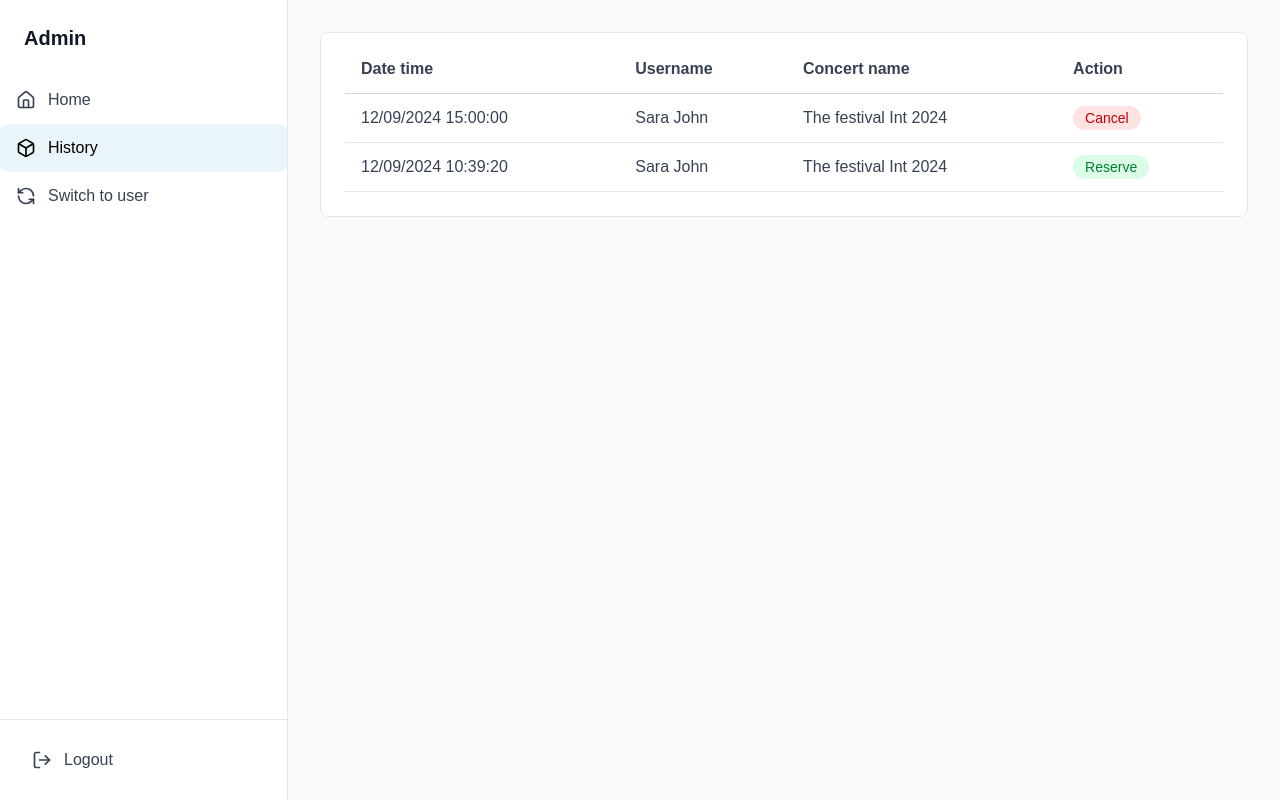
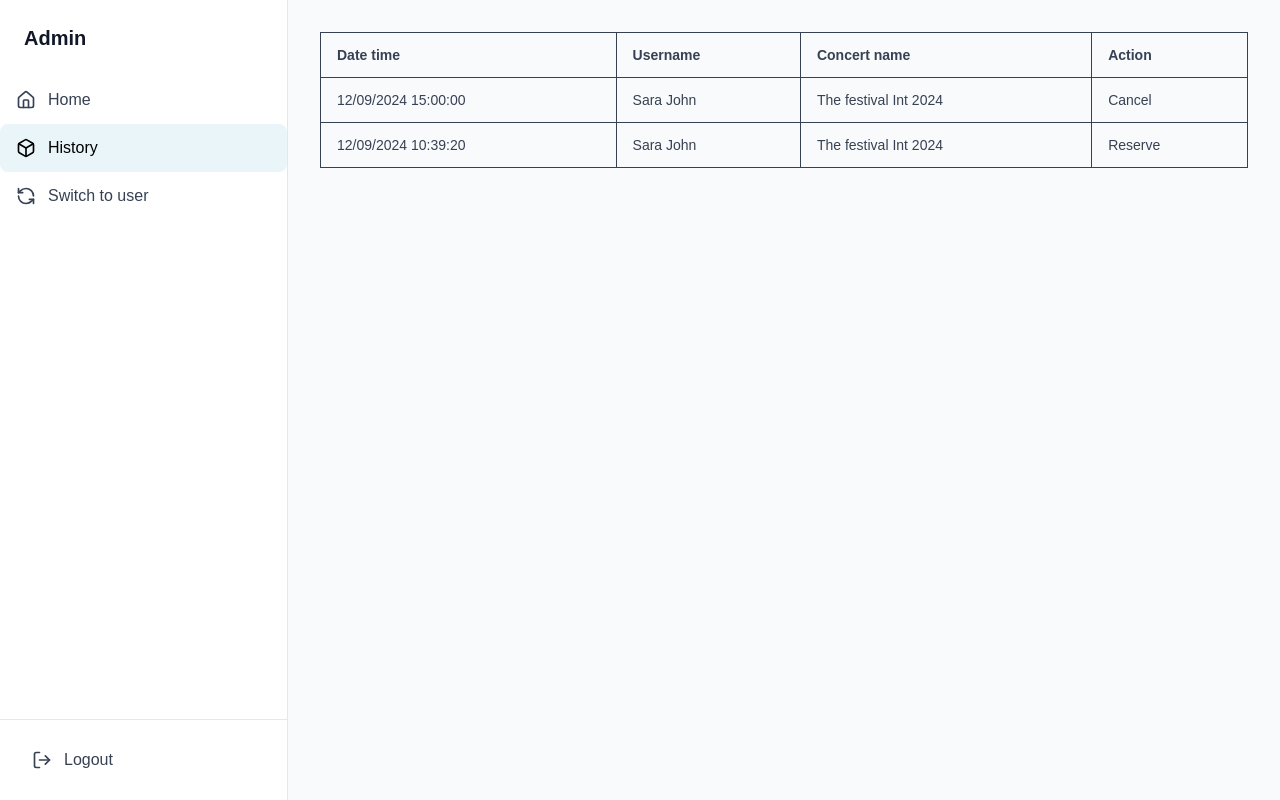
Before and after one commit to atanai/concert-app, a Next.js app in the folder frontend/: page /admin/history in a window 1280 px wide. Built offline with nearby package versions, Linux system fonts and the light colour scheme.

Commit message:
Fix table style

```diff
--- a/frontend/app/admin/history/page.tsx
+++ b/frontend/app/admin/history/page.tsx
@@ -4,28 +4,24 @@ import { history } from '../../data/mockData';
 
 export default function AdminHistory() {
   return (
-    <div className="bg-white border border-gray-200 rounded-lg p-4 md:p-6 overflow-x-auto">
-      <table className="w-full text-sm md:text-base">
-        <thead>
+    <div>
+      <table className="w-full text-sm border border-gray-300 border-collapse">
+        <thead className="bg-gray-90">
           <tr className="border-b border-gray-300 text-left">
-            <th className="pb-3 px-3 md:px-4 text-gray-700 font-bold">Date time</th>
-            <th className="pb-3 px-3 md:px-4 text-gray-700 font-bold">Username</th>
-            <th className="pb-3 px-3 md:px-4 text-gray-700 font-bold">Concert name</th>
-            <th className="pb-3 px-3 md:px-4 text-gray-700 font-bold">Action</th>
+            <th className="py-3 px-3 md:px-4 text-gray-700 font-bold border">Date time</th>
+            <th className="py-3 px-3 md:px-4 text-gray-700 font-bold border">Username</th>
+            <th className="py-3 px-3 md:px-4 text-gray-700 font-bold border">Concert name</th>
+            <th className="py-3 px-3 md:px-4 text-gray-700 font-bold border">Action</th>
           </tr>
         </thead>
         <tbody>
           {history.map((record) => (
             <tr key={record.id} className="border-b border-gray-200 hover:bg-gray-50">
-              <td className="py-3 px-3 md:px-4 text-gray-700">{record.dateTime}</td>
-              <td className="py-3 px-3 md:px-4 text-gray-700">{record.username}</td>
-              <td className="py-3 px-3 md:px-4 text-gray-700">{record.concertName}</td>
-              <td className="py-3 px-3 md:px-4">
-                <span className={`px-3 py-1 rounded-full text-xs md:text-sm font-medium ${
-                  record.action === 'Cancel'
-                    ? 'bg-red-100 text-red-700'
-                    : 'bg-green-100 text-green-700'
-                }`}>
+              <td className="py-3 px-3 md:px-4 text-gray-700 border">{record.dateTime}</td>
+              <td className="py-3 px-3 md:px-4 text-gray-700 border">{record.username}</td>
+              <td className="py-3 px-3 md:px-4 text-gray-700 border">{record.concertName}</td>
+              <td className="py-3 px-3 md:px-4 text-gray-700 border">
+                <span className={`px-3 py-1 md:px-0 rounded-full text-gray-700 md:text-sm font-medium `}>
                   {record.action}
                 </span>
               </td>
```
